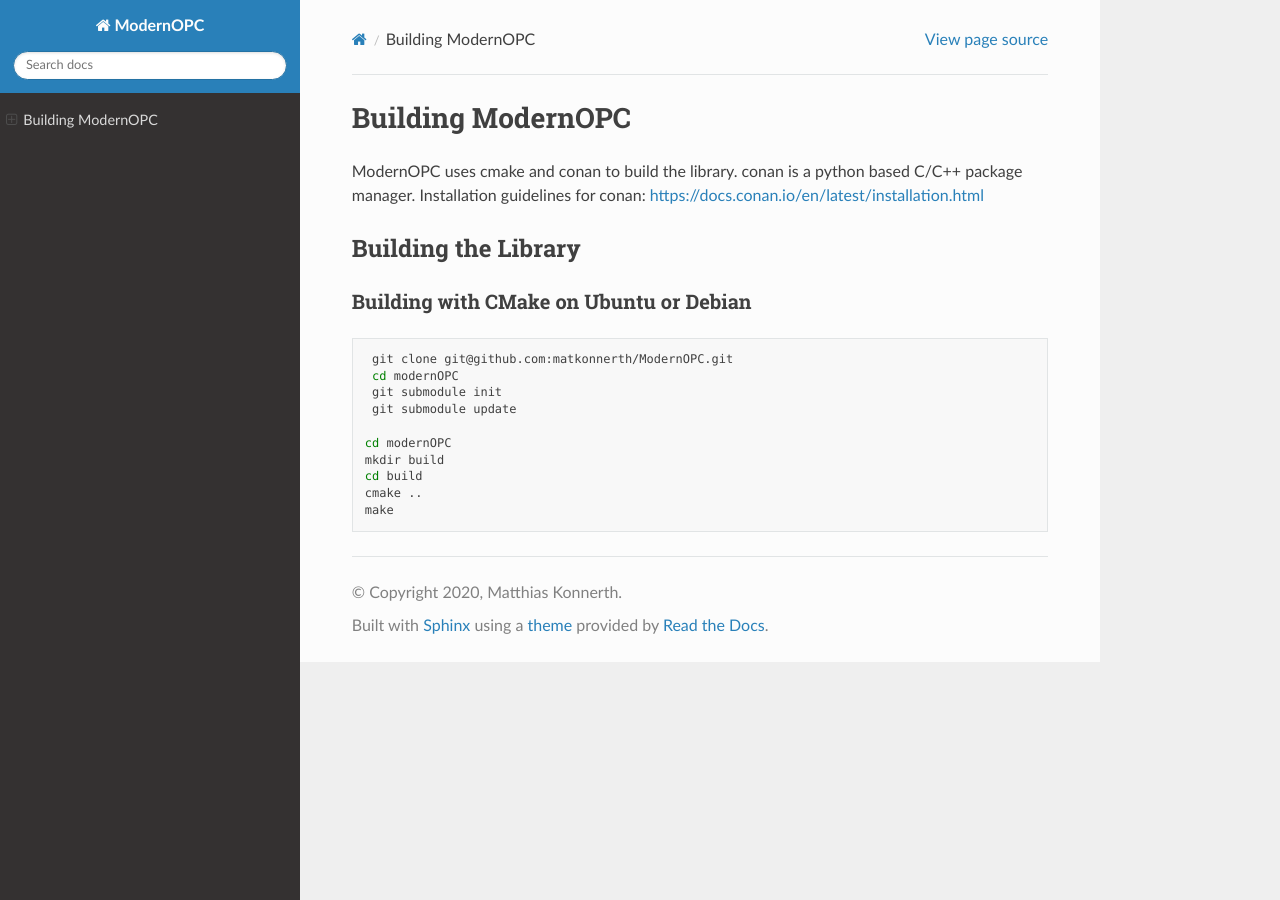
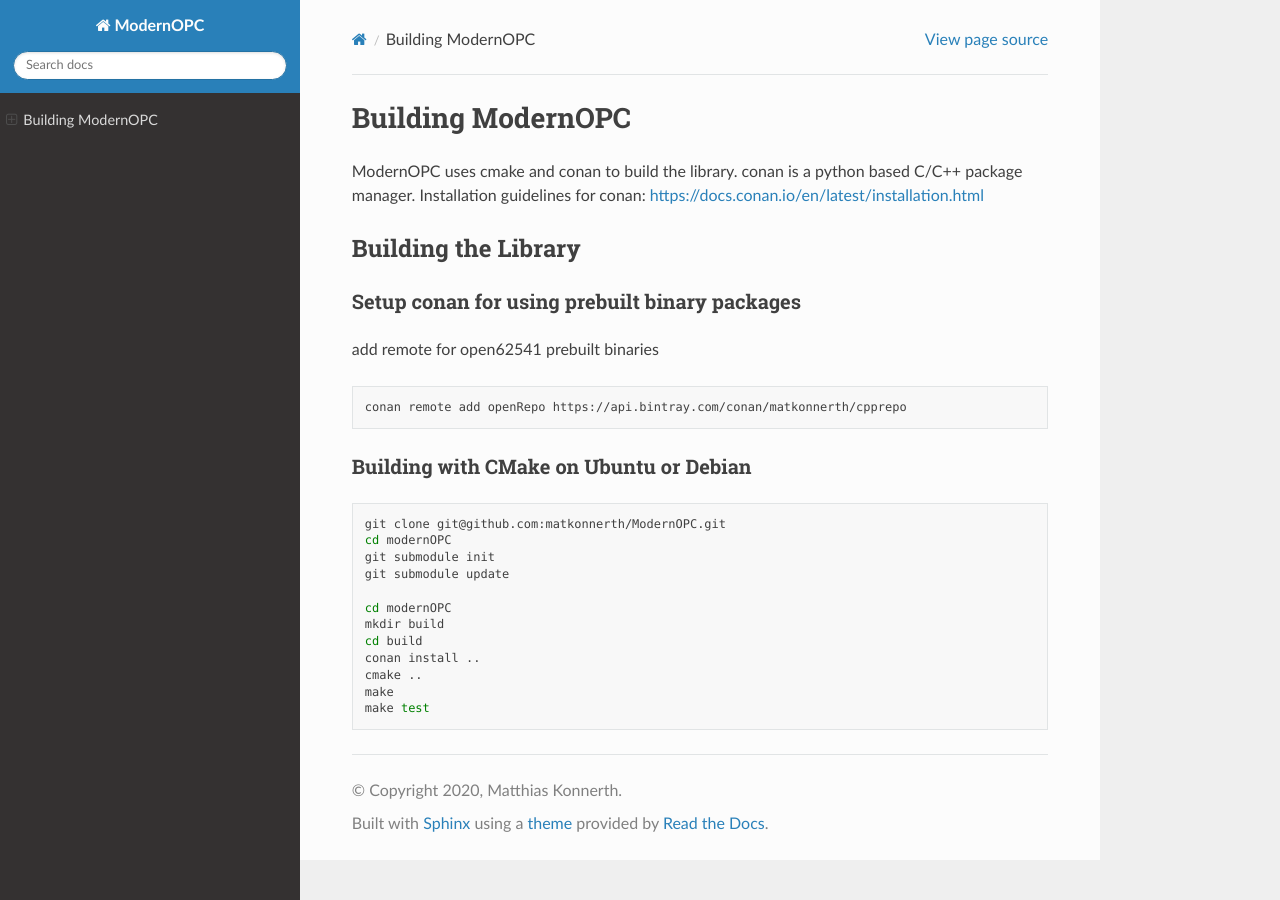
Before and after one commit to matkonnerth/ModernOPC, a Sphinx documentation site: the page built from docs/building.rst, in a window 1280 px wide. Built offline with Sphinx 7.4.7 and the Read the Docs theme 2.0.0, drawn with Linux system fonts in a browser that asks for light colours.

Commit message:
Update building.rst

```diff
--- a/docs/building.rst
+++ b/docs/building.rst
@@ -9,6 +9,14 @@
 Building the Library
 --------------------
 
+Setup conan for using prebuilt binary packages
+^^^^^^^^^^^^^^^^^^^^^^^^^^^^^^^^^^^^^^^^^^^^^^
+add remote for open62541 prebuilt binaries
+
+.. code-block:: bash
+
+    conan remote add openRepo https://api.bintray.com/conan/matkonnerth/cpprepo
+
 Building with CMake on Ubuntu or Debian
 ^^^^^^^^^^^^^^^^^^^^^^^^^^^^^^^^^^^^^^^
 
@@ -19,8 +27,10 @@
     git submodule init
     git submodule update
 
-   cd modernOPC
-   mkdir build
-   cd build
-   cmake ..
-   make
+    cd modernOPC
+    mkdir build
+    cd build
+    conan install ..
+    cmake ..
+    make
+    make test
```
